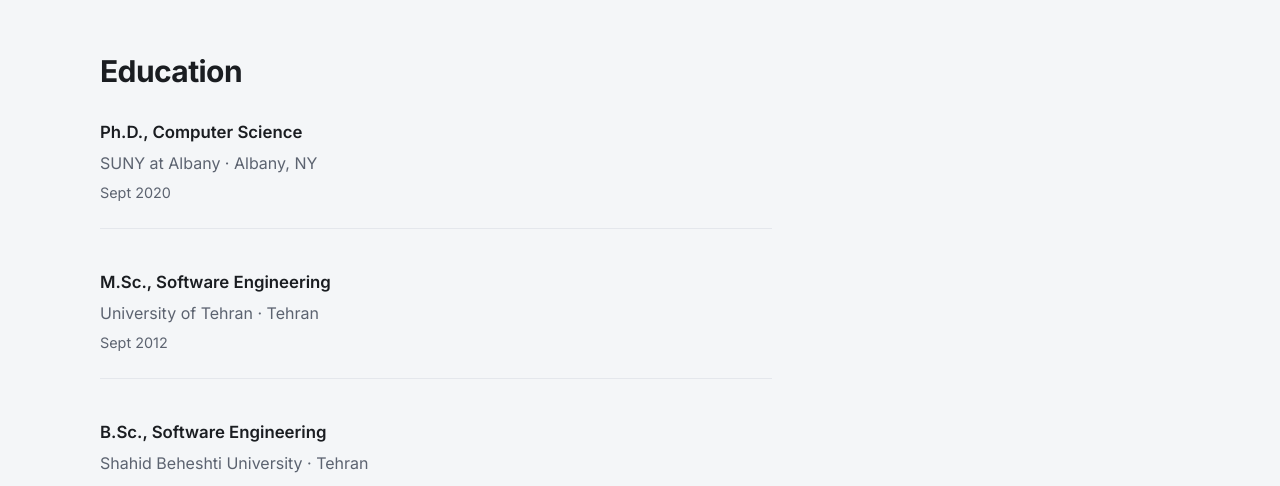
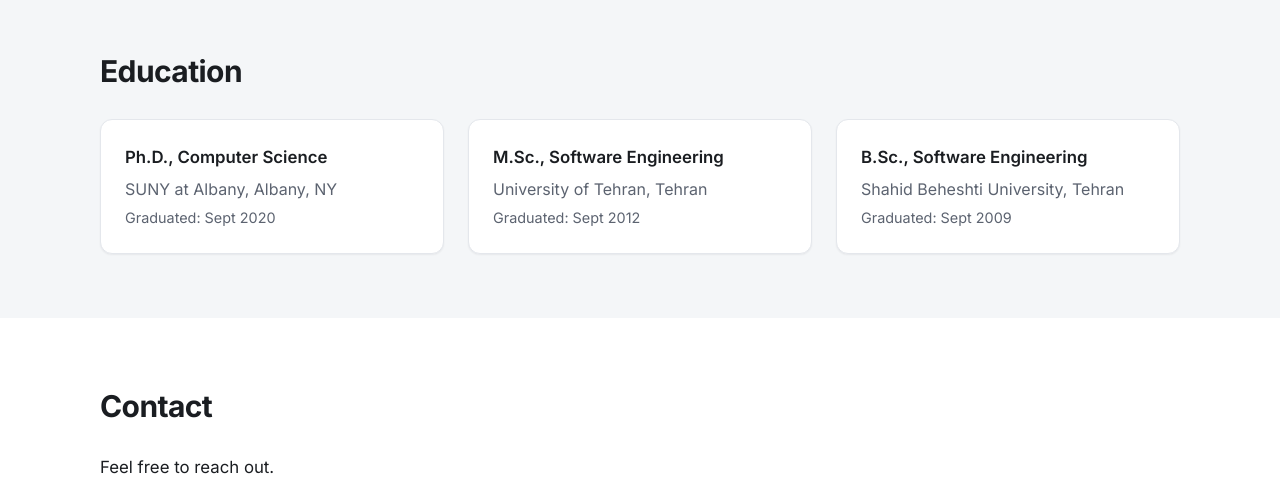
Before and after one commit to mehrgod/mehrgod.github.io, a plain HTML site: page index.html in a window 1280 px wide. Shown: the part 3950-4436 px from the top of the page. Drawn offline with Linux system fonts and the light colour scheme.

Commit message:
reorder education

```diff
--- a/index.html
+++ b/index.html
@@ -389,18 +389,18 @@
           <div class="education-list">
             <article class="education-item section-animate">
               <h3 class="education-item__degree">Ph.D., Computer Science</h3>
-              <p class="education-item__school">SUNY at Albany · Albany, NY</p>
-              <p class="education-item__date">Sept 2020</p>
+              <p class="education-item__school">SUNY at Albany, Albany, NY</p>
+              <p class="education-item__date">Graduated: Sept 2020</p>
             </article>
             <article class="education-item section-animate">
               <h3 class="education-item__degree">M.Sc., Software Engineering</h3>
-              <p class="education-item__school">University of Tehran · Tehran</p>
-              <p class="education-item__date">Sept 2012</p>
+              <p class="education-item__school">University of Tehran, Tehran</p>
+              <p class="education-item__date">Graduated: Sept 2012</p>
             </article>
             <article class="education-item section-animate">
               <h3 class="education-item__degree">B.Sc., Software Engineering</h3>
-              <p class="education-item__school">Shahid Beheshti University · Tehran</p>
-              <p class="education-item__date">Sept 2009</p>
+              <p class="education-item__school">Shahid Beheshti University, Tehran</p>
+              <p class="education-item__date">Graduated: Sept 2009</p>
             </article>
           </div>
         </div>
--- a/styles.css
+++ b/styles.css
@@ -616,31 +616,28 @@
 
 /* --- Education --- */
 .education-list {
-  display: flex;
-  flex-direction: column;
-  gap: var(--space-lg);
-  max-width: 42rem;
+  display: grid;
+  grid-template-columns: 1fr;
+  gap: var(--space-md);
 }
 
 .education-item {
-  padding-bottom: var(--space-md);
-  border-bottom: 1px solid var(--color-border);
-}
-
-.education-item:last-child {
-  padding-bottom: 0;
-  border-bottom: none;
+  background: var(--color-bg);
+  border: 1px solid var(--color-border);
+  border-radius: var(--radius-md);
+  padding: var(--space-md);
+  box-shadow: var(--shadow-sm);
 }
 
 .education-item__degree {
-  margin: 0 0 0.35rem;
+  margin: 0 0 0.4rem;
   font-size: 1.05rem;
   font-weight: 600;
   color: var(--color-text);
 }
 
 .education-item__school {
-  margin: 0 0 0.25rem;
+  margin: 0 0 0.2rem;
   color: var(--color-text-muted);
 }
 
@@ -648,6 +645,18 @@
   margin: 0;
   font-size: 0.9rem;
   color: var(--color-text-muted);
+}
+
+@media (min-width: 700px) {
+  .education-list {
+    grid-template-columns: repeat(2, minmax(0, 1fr));
+  }
+}
+
+@media (min-width: 1040px) {
+  .education-list {
+    grid-template-columns: repeat(3, minmax(0, 1fr));
+  }
 }
 
 /* --- Contact --- */
```
